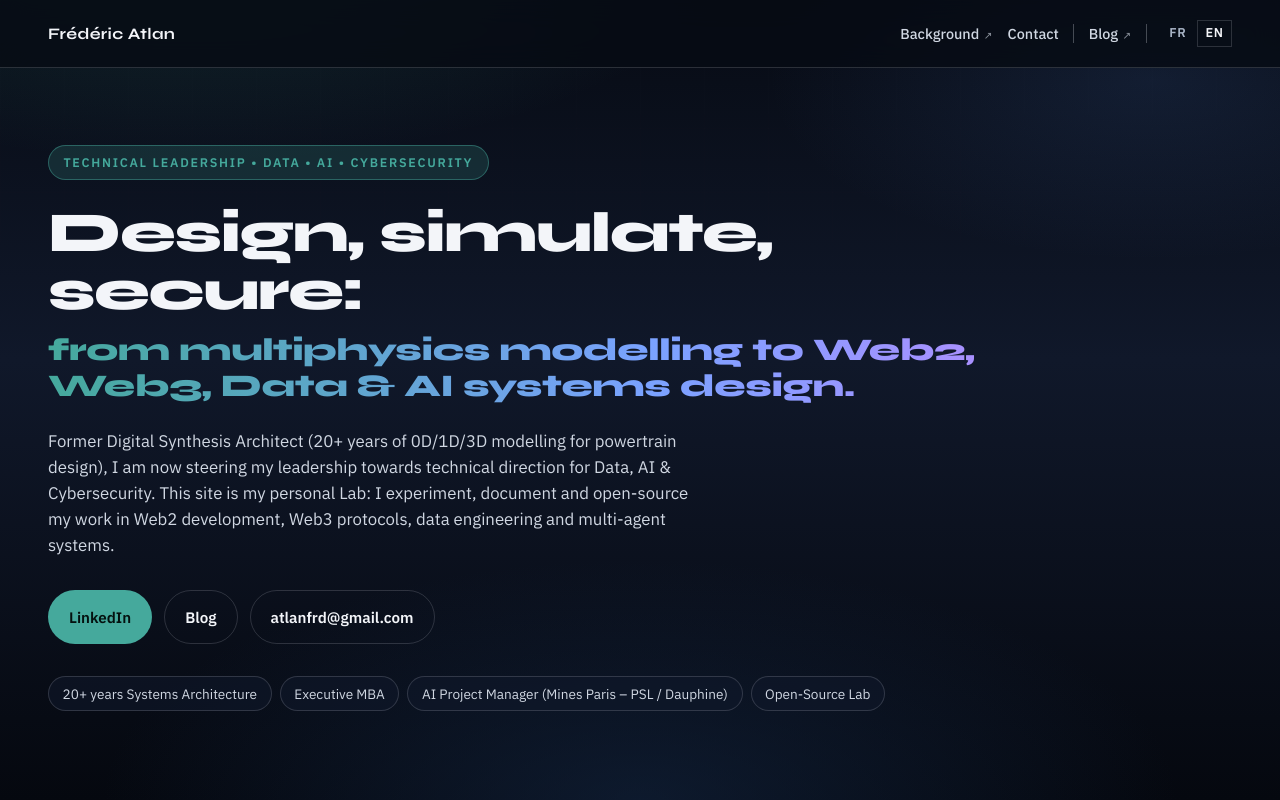
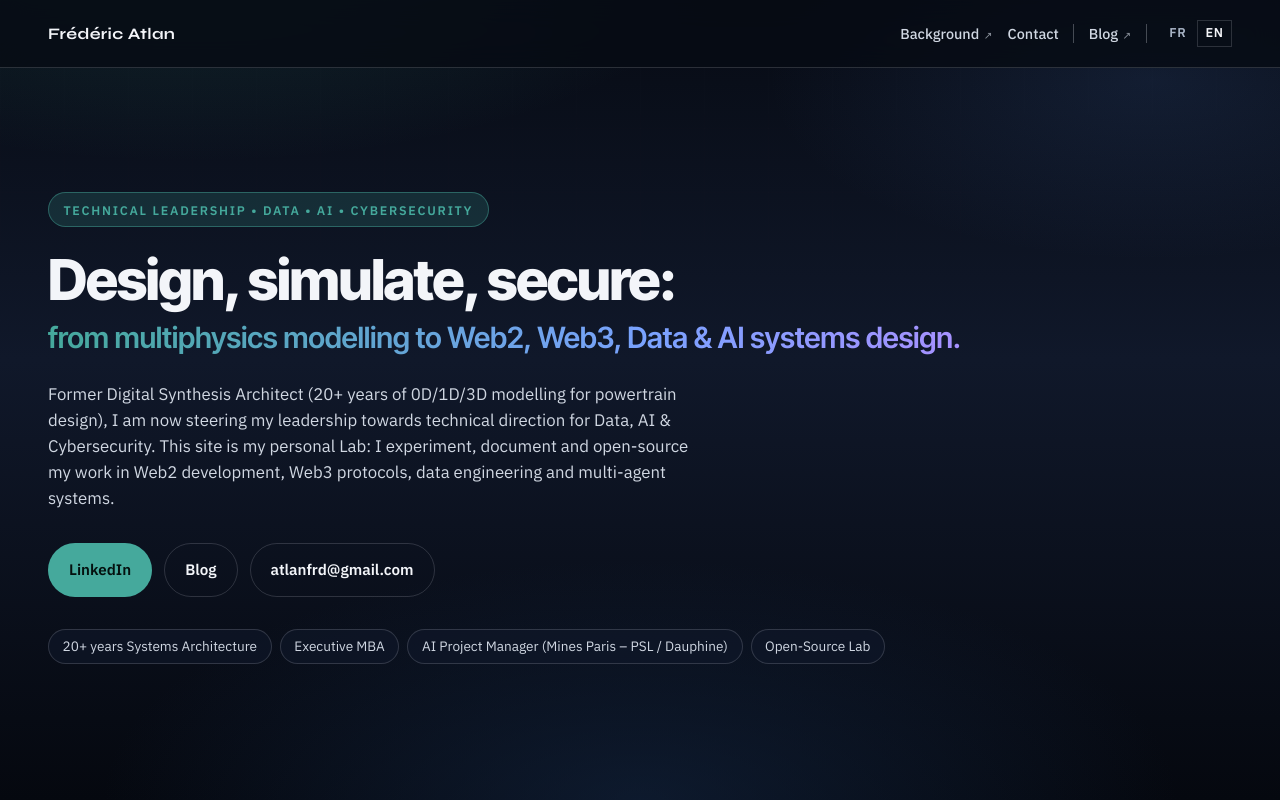
Before and after one commit to FredericAtlan/FredericAtlan.github.io, a plain HTML site: page en/index.html in a window 1280 px wide. Shown: the top 800 px of the page. Drawn offline with Linux system fonts and the light colour scheme.

Commit message:
publication: dev@b051f91

```diff
--- a/en/index.html
+++ b/en/index.html
@@ -38,7 +38,7 @@
 
   <link rel="preconnect" href="https://fonts.googleapis.com" />
   <link rel="preconnect" href="https://fonts.gstatic.com" crossorigin />
-  <link href="https://fonts.googleapis.com/css2?family=Syne:wght@500;600;700;800&family=IBM+Plex+Sans:ital,wght@0,400;0,500;0,600;1,400&display=swap" rel="stylesheet" />
+  <link href="https://fonts.googleapis.com/css2?family=Syne:wght@500;600;700;800&family=Inter+Tight:wght@600;800&family=IBM+Plex+Sans:ital,wght@0,400;0,500;0,600;1,400&display=swap" rel="stylesheet" />
   <link rel="stylesheet" href="/styles.css" />
 
   <script type="application/ld+json">
@@ -134,7 +134,7 @@
   <main id="top">
     <section class="hero hero-v2" aria-labelledby="hero-titre">
       <p class="hero-badge">Technical leadership • Data • AI • Cybersecurity</p>
-      <h1 class="hero-titre" id="hero-titre">Design, simulate, secure: <span class="hero-accent">from multiphysics modelling to Web2, Web3, Data &amp; AI systems design.</span></h1>
+      <h1 class="hero-titre" id="hero-titre">Design, simulate, secure: <span class="hero-accent">from multiphysics modelling to Web2, Web3, Data&nbsp;&amp;&nbsp;AI systems design.</span></h1>
       <p class="hero-support">Former Digital Synthesis Architect (20+&nbsp;years of 0D/1D/3D modelling for powertrain design), I am now steering my leadership towards technical direction for Data, AI &amp; Cybersecurity. This site is my personal Lab: I experiment, document and open-source my work in Web2 development, Web3 protocols, data engineering and multi-agent systems.</p>
       <div class="hero-cta">
         <a class="btn btn-primary" href="https://www.linkedin.com/in/frederic-atlan-97200/" target="_blank" rel="noopener noreferrer">LinkedIn</a>
--- a/styles.css
+++ b/styles.css
@@ -1242,18 +1242,19 @@ ol.edu li {
 .hero-titre {
   margin: 0;
   max-width: 34ch;
-  font-family: var(--display);
+  font-family: "Inter Tight", var(--body);
   font-weight: 800;
   font-size: clamp(2rem, 4.4vw, 3.6rem);
   line-height: 1.04;
-  letter-spacing: -0.025em;
+  letter-spacing: -0.03em;
   color: var(--paper);
 }
 .hero-accent {
   display: block;
   margin-top: 0.35em;
-  font-size: 0.56em;
-  line-height: 1.15;
+  font-weight: 600;
+  font-size: 0.52em;
+  line-height: 1.25;
   letter-spacing: -0.01em;
   background: linear-gradient(90deg, var(--accent), #7aa2ff 60%, #b48cff);
   -webkit-background-clip: text;
```
Also changed, not shown: index.html (+2 -2 lines).
